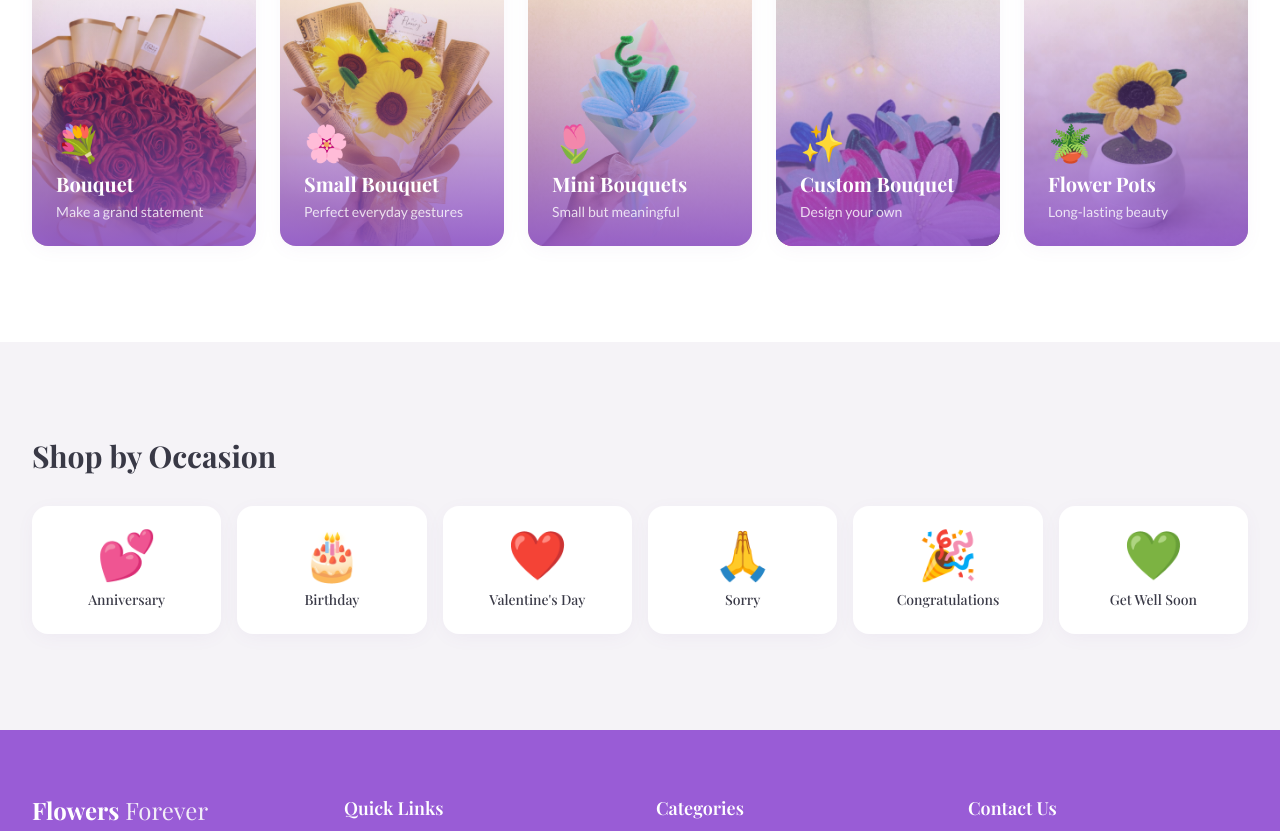
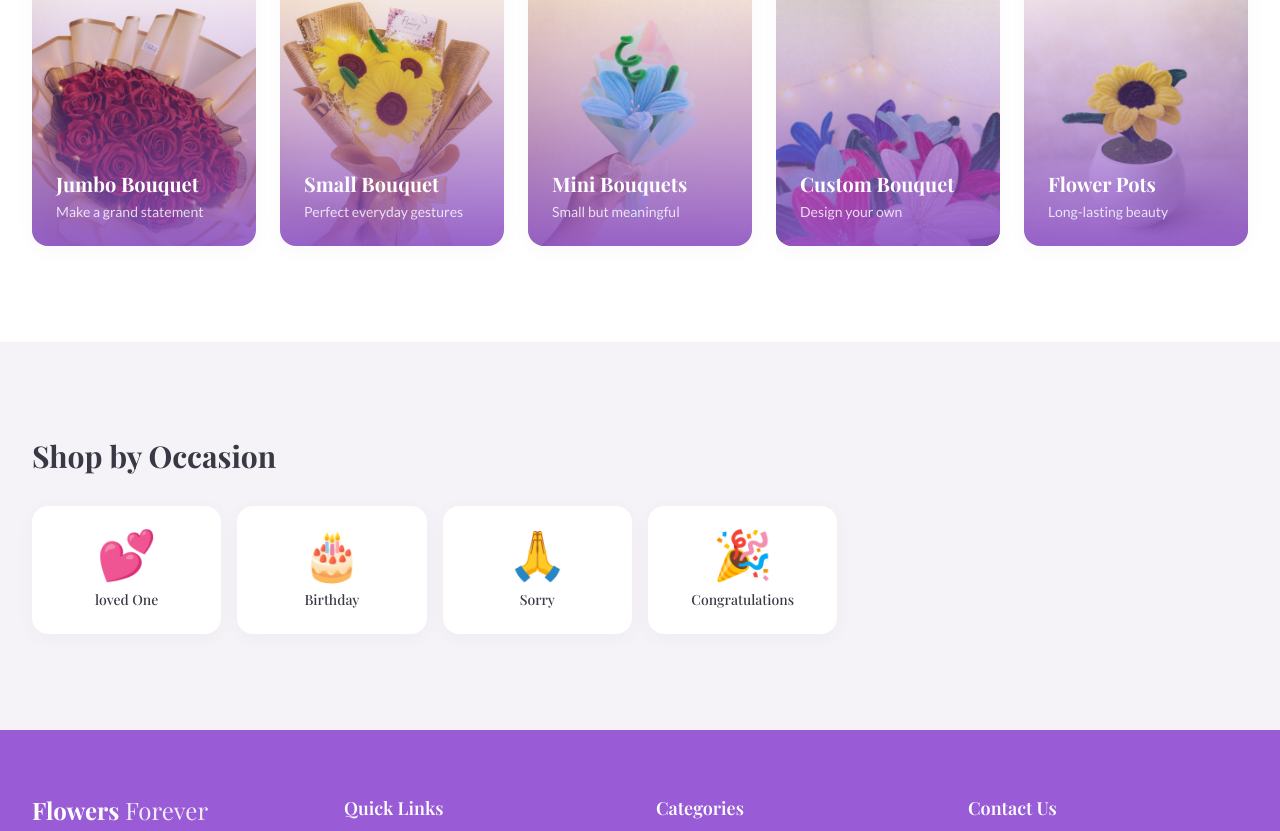
Before and after one commit to Deepakkumarsahu2002/FlowerApp, a React (Vite) app in the folder frontend/: page /categories in a window 1280 px wide. Shown: the part 479-1310 px from the top of the page. Built offline with nearby package versions, Linux system fonts and the light colour scheme; no server answers; the HTML template or start-up script is replaced by a standard one; a web font is replaced by a local one.

Commit message:
product category update

```diff
--- a/frontend/src/data/products.ts
+++ b/frontend/src/data/products.ts
@@ -164,18 +164,16 @@ export const products: Product[] = [
 ];
 
 export const categories = [
-  { id: 'jumbo-bouquet', name: 'Bouquet', description: 'Make a grand statement', icon: '💐' },
-  { id: 'small-bouquet', name: 'Small Bouquet', description: 'Perfect everyday gestures', icon: '🌸' },
-  { id: 'mini-bouquets', name: 'Mini Bouquets', description: 'Small but meaningful', icon: '🌷' },
-  { id: 'custom-bouquet', name: 'Custom Bouquet', description: 'Design your own', icon: '✨' },
-  { id: 'flower-pots', name: 'Flower Pots', description: 'Long-lasting beauty', icon: '🪴' },
+  { id: 'jumbo-bouquet', name: 'Jumbo Bouquet', description: 'Make a grand statement'},
+  { id: 'small-bouquet', name: 'Small Bouquet', description: 'Perfect everyday gestures'},
+  { id: 'mini-bouquets', name: 'Mini Bouquets', description: 'Small but meaningful'},
+  { id: 'custom-bouquet', name: 'Custom Bouquet', description: 'Design your own'},
+  { id: 'flower-pots', name: 'Flower Pots', description: 'Long-lasting beauty'},
 ];
 
 export const occasions = [
-  { id: 'anniversary', name: 'Anniversary', emoji: '💕' },
+  { id: 'anniversary', name: 'loved One', emoji: '💕' },
   { id: 'birthday', name: 'Birthday', emoji: '🎂' },
-  { id: 'valentines', name: "Valentine's Day", emoji: '❤️' },
   { id: 'sorry', name: 'Sorry', emoji: '🙏' },
   { id: 'congratulations', name: 'Congratulations', emoji: '🎉' },
-  { id: 'get-well', name: 'Get Well Soon', emoji: '💚' },
 ];
```
